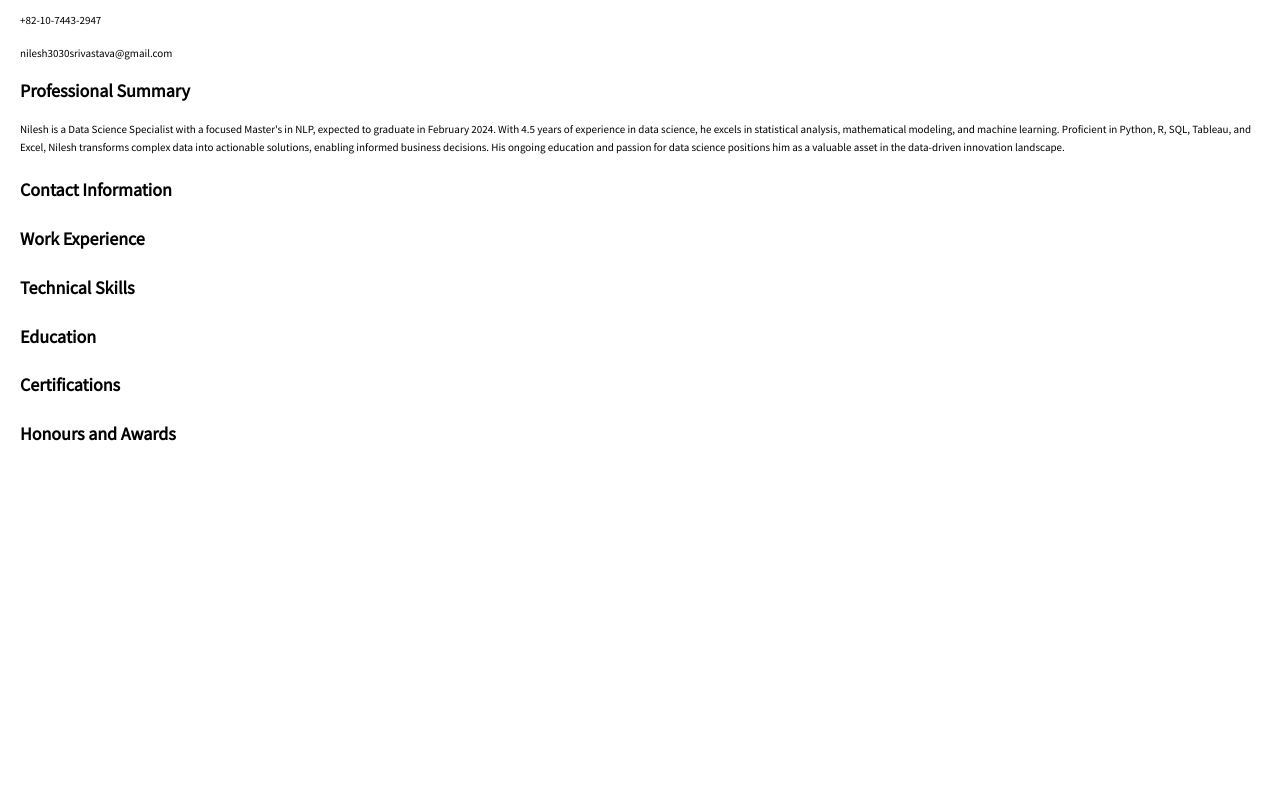
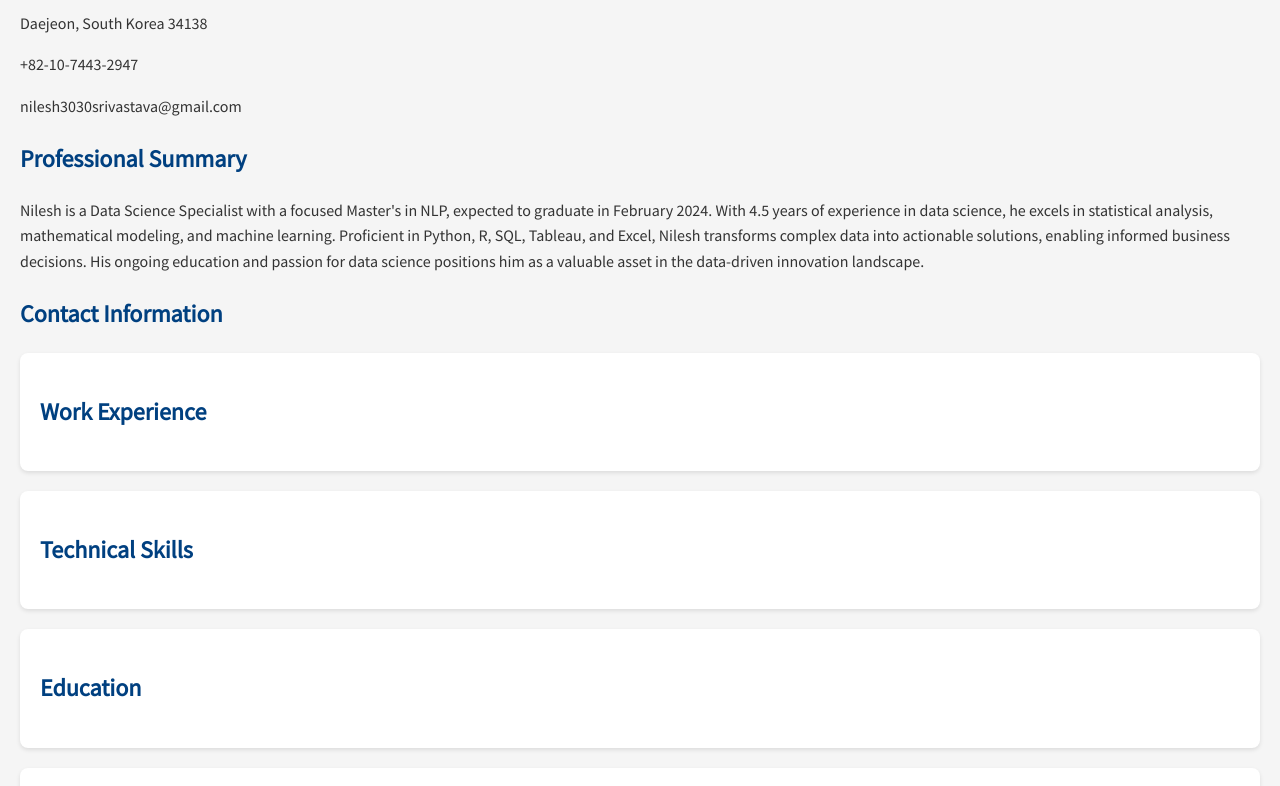
Before and after one commit to nilesh3030/nilesh.github.io, a plain HTML site: page index.html in a window 1280 px wide. Shown: the part 95-881 px from the top of the page. Before the commit the page ends 800 px from the top, so only its background shows below. Drawn offline with Linux system fonts and the light colour scheme.

Commit message:
Updated Styling

```diff
--- a/index.html
+++ b/index.html
@@ -8,17 +8,21 @@
     <style>
         body {
             font-family: 'Source Sans Pro', sans-serif;
-            font-size: 11px;
+            font-size: 16px;
             line-height: 1.6;
             margin: 20px;
+            background-color: #f5f5f5;
+            color: #333;
         }
 
         h1 {
-            font-size: 24px;
+            font-size: 36px;
+            color: #004080;
         }
 
         h2 {
-            font-size: 18px;
+            font-size: 24px;
+            color: #004080;
         }
 
         p {
@@ -29,24 +33,24 @@
             margin-top: 20px;
         }
 
-        .work-experience {
+        .work-experience,
+        .technical-skills,
+        .education,
+        .certifications,
+        .honours-awards {
             margin-top: 20px;
+            background-color: #fff;
+            padding: 20px;
+            border-radius: 8px;
+            box-shadow: 0 2px 4px rgba(0, 0, 0, 0.1);
         }
 
-        .technical-skills {
-            margin-top: 20px;
-        }
-
-        .education {
-            margin-top: 20px;
-        }
-
-        .certifications {
-            margin-top: 20px;
-        }
-
-        .honours-awards {
-            margin-top: 20px;
+        .work-experience h2,
+        .technical-skills h2,
+        .education h2,
+        .certifications h2,
+        .honours-awards h2 {
+            color: #004080;
         }
     </style>
 </head>
```
